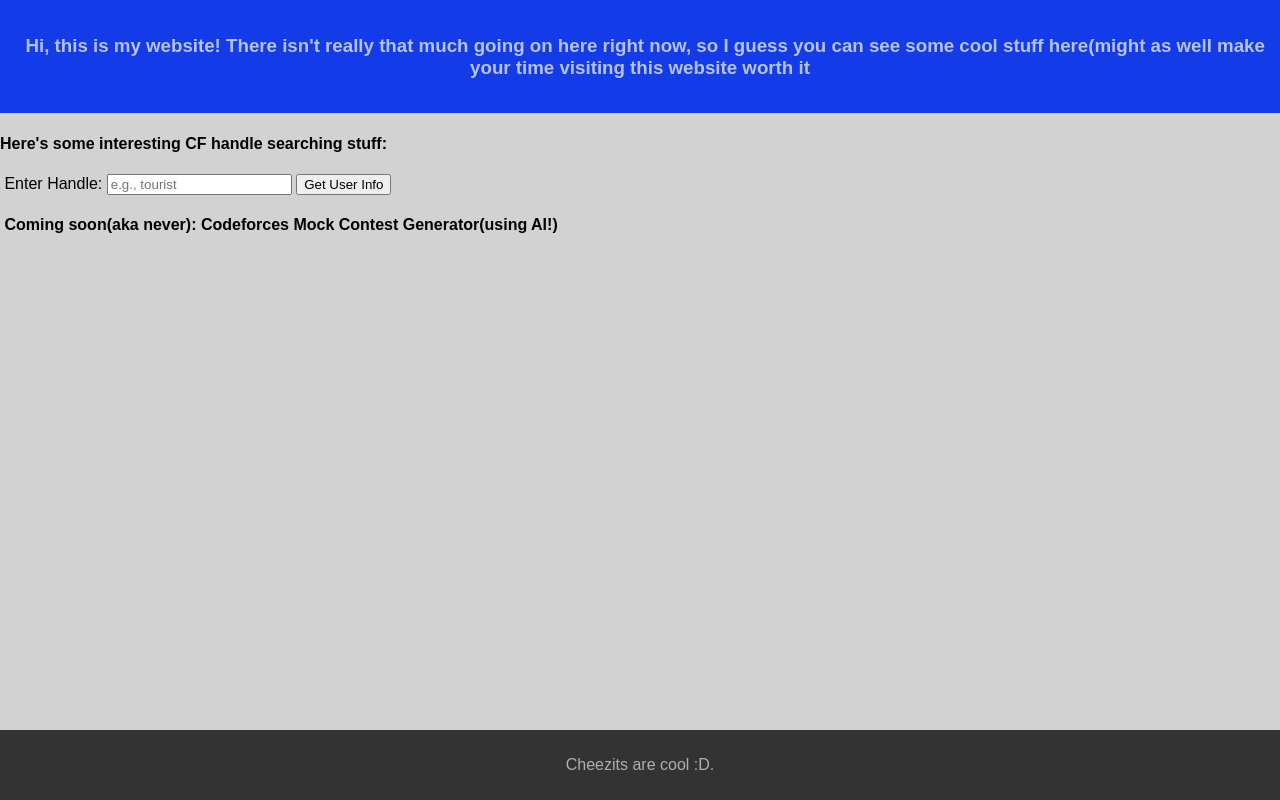
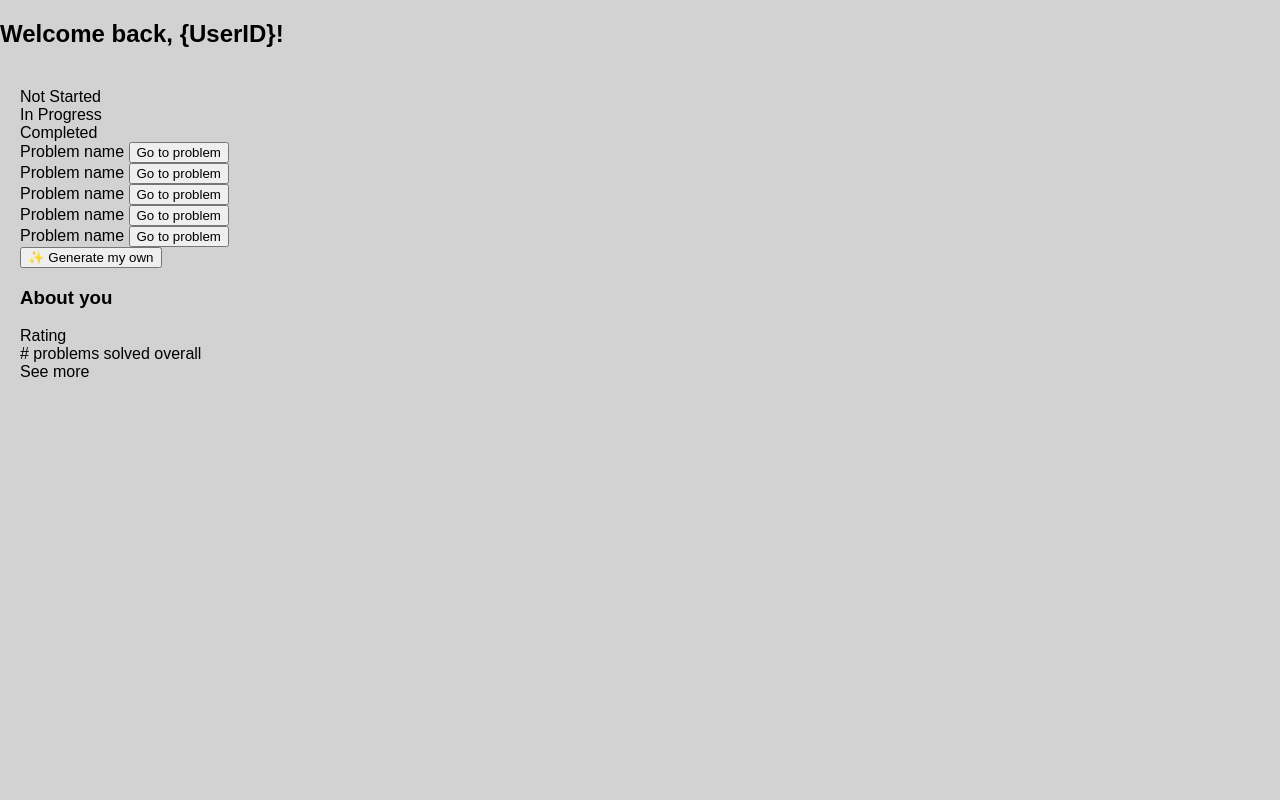
Before and after one commit to ilikecheezits/ilikecheezits.github.io, a plain HTML site: page index.html in a window 1280 px wide. Drawn offline with Linux system fonts and the light colour scheme.

Commit message:
Update index.html
changed the website

```diff
--- a/index.html
+++ b/index.html
@@ -3,27 +3,56 @@
 <head>
     <meta charset="UTF-8">
     <meta name="viewport" content="width=device-width, initial-scale=1.0">
-    <title>Random Website</title>
-    <link rel="stylesheet" href="style.css">
+    <title>Problem Recommender</title>
+    <link rel = "stylesheet" href = "style.css">
 </head>
+<body>
 
-<body>
-    <header>
-        <h3>&nbsp;&nbsp;Hi, this is my website! There isn't really that much going on here right now,
-        so I guess you can see some cool stuff here(might as well make your time visiting this website worth it</h3>
-    </header>
-    <h4>Here's some interesting CF handle searching stuff:</h4>
-    <div id="userInput">
-        <label for="handle">&nbsp;Enter Handle:</label>
-        <input type="text" id="handle" placeholder="e.g., tourist">
-        <button id="fetchButton">Get User Info</button>
+    <h2>Welcome back, {UserID}!</h2>
+
+    <div class="container">
+        <div class="left">
+            <div class="tabs">
+                <div class="tab active">Not Started</div>
+                <div class="tab">In Progress</div>
+                <div class="tab">Completed</div>
+            </div>
+
+            <div class="problems">
+                <div class="problem">
+                    <span>Problem name</span>
+                    <button>Go to problem</button>
+                </div>
+                <div class="problem">
+                    <span>Problem name</span>
+                    <button>Go to problem</button>
+                </div>
+                <div class="problem">
+                    <span>Problem name</span>
+                    <button>Go to problem</button>
+                </div>
+                <div class="problem">
+                    <span>Problem name</span>
+                    <button>Go to problem</button>
+                </div>
+                <div class="problem">
+                    <span>Problem name</span>
+                    <button>Go to problem</button>
+                </div>
+            </div>
+
+            <button class="generate-btn">✨ Generate my own</button>
+        </div>
+
+        <div class="right">
+            <div class="user-stats">
+                <h3>About you</h3>
+                <div class="stats-box">Rating</div>
+                <div class="stats-box"># problems solved overall</div>
+                <div class="see-more">See more</div>
+            </div>
+        </div>
     </div>
 
-    <div id="userInfo"></div>
-    <script src = "script.js"></script>
-    <h4>&nbsp;Coming soon(aka never): Codeforces Mock Contest Generator(using AI!)</h4>
-    <footer>
-        <p> Cheezits are cool :D. </p>
-    </footer>
 </body>
 </html>
```
